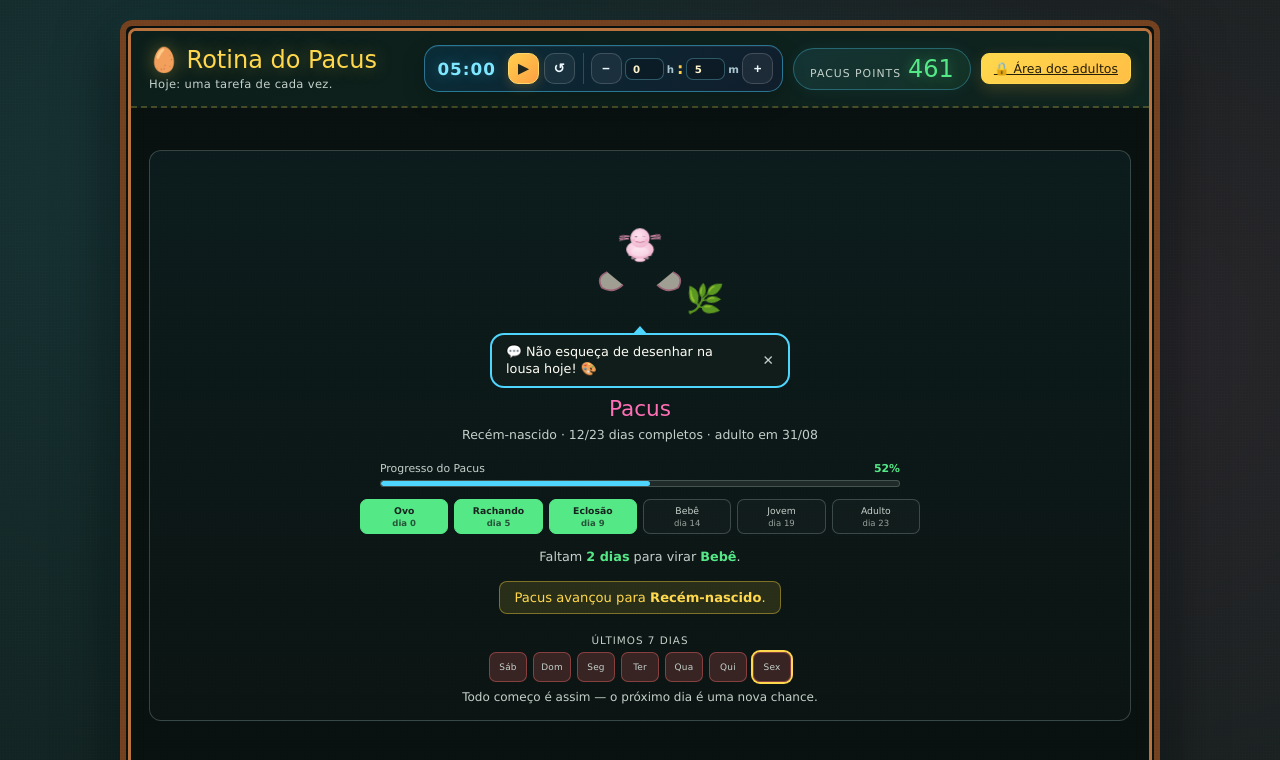
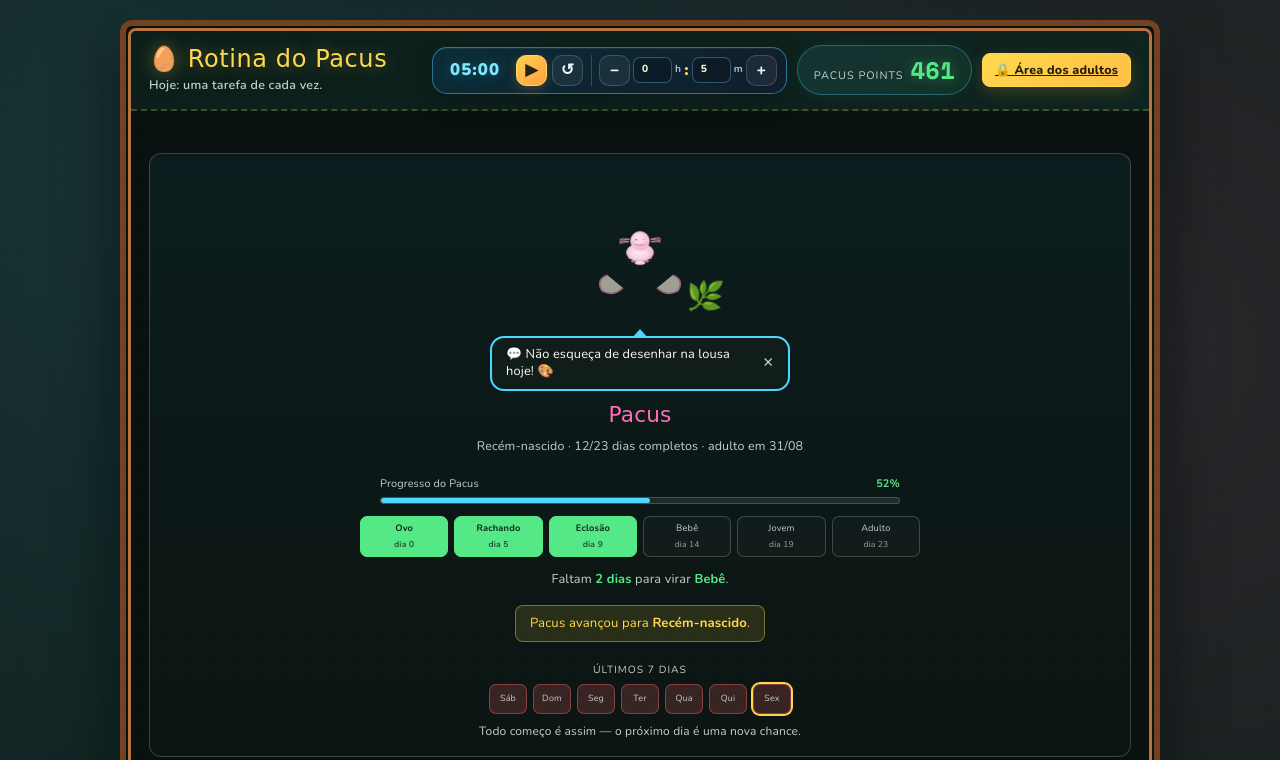
Before and after one commit to taukkunen1/rotina, a plain HTML site: page index.html in a window 1280 px wide. Shown: the top 760 px of the page. Drawn offline with nearby package versions, Linux system fonts and the light colour scheme; no server answers.

Commit message:
Aprimora tipografia global e hierarquia textual

```diff
--- a/theme.css
+++ b/theme.css
@@ -1,34 +1,41 @@
-/* Tema global e hierarquia visual */
+@import url('https://fonts.googleapis.com/css2?family=Baloo+2:wght@500;600;700;800&family=Nunito:wght@400;500;600;700;800;900&family=Space+Mono:wght@400;700&display=swap');
+
+/* Tema global, hierarquia visual e tipografia */
 :root{
-  --board:#101d1a;
-  --board-edge:#08110f;
-  --chalk:#fffdf6;
-  --chalk-dim:#c4d0ca;
-  --yellow:#ffd84d;
-  --pink:#ff6fb5;
-  --blue:#4fd6ff;
-  --orange:#ff9d4d;
-  --green:#55e887;
-  --red:#ff6678;
-  --wood:#b8733f;
-  --wood-dark:#71401f;
-  --line:rgba(226,255,242,.20);
-  --focus:#ffe785;
+  --board:#101d1a; --board-edge:#08110f; --chalk:#fffdf6; --chalk-dim:#c4d0ca;
+  --yellow:#ffd84d; --pink:#ff6fb5; --blue:#4fd6ff; --orange:#ff9d4d;
+  --green:#55e887; --red:#ff6678; --wood:#b8733f; --wood-dark:#71401f;
+  --line:rgba(226,255,242,.20); --focus:#ffe785;
+  --font-body:'Nunito',system-ui,sans-serif;
+  --font-display:'Baloo 2',var(--font-body);
+  --font-mono:'Space Mono',ui-monospace,monospace;
 }
-body{background:radial-gradient(circle at 12% 5%,rgba(79,214,255,.11),transparent 27%),radial-gradient(circle at 88% 10%,rgba(255,111,181,.10),transparent 25%),radial-gradient(circle at 50% 100%,rgba(85,232,135,.08),transparent 35%),var(--board)}
+
+html{font-family:var(--font-body)}
+body{font-family:var(--font-body);font-size:16px;line-height:1.5;letter-spacing:.01em;background:radial-gradient(circle at 12% 5%,rgba(79,214,255,.11),transparent 27%),radial-gradient(circle at 88% 10%,rgba(255,111,181,.10),transparent 25%),radial-gradient(circle at 50% 100%,rgba(85,232,135,.08),transparent 35%),var(--board)}
+button,input,select,textarea{font:inherit}
+h1,h2,h3,.period-title,.adult-card h2,.celebration-title{font-family:var(--font-display);font-weight:800;letter-spacing:.015em;line-height:1.12}
+h1{font-size:clamp(1.7rem,4vw,2.45rem)}
+h2{font-size:clamp(1.2rem,3vw,1.65rem)}
+h3{font-size:1.08rem}
+.topbar h1{text-shadow:0 0 18px rgba(255,216,77,.35);letter-spacing:.025em}
+.topbar-context,.hint,.adult-note{font-weight:600;letter-spacing:.02em}
+.num,.points,#totalPoints,.compact-timer-display{font-family:var(--font-mono);font-weight:700;font-variant-numeric:tabular-nums}
+.btn,.icon-btn,.adult-page-link,.task,.hair-btn,.compact-timer button{font-weight:800;letter-spacing:.015em}
+.task{font-size:.98rem}.task small,.task .sub{font-size:.78rem;font-weight:600;color:var(--chalk-dim)}
+.period-title,.period h2,.focus-step .focus-label{color:var(--yellow);text-shadow:0 0 10px rgba(255,216,77,.16)}
 .board-frame{box-shadow:0 22px 60px rgba(0,0,0,.58),0 0 30px rgba(79,214,255,.06),inset 0 0 0 6px var(--wood-dark)}
 .board-inner{border-color:var(--wood);box-shadow:inset 0 0 28px rgba(255,216,77,.025)}
 .topbar{background:linear-gradient(135deg,rgba(12,31,27,.98),rgba(16,38,33,.94));border-bottom-color:rgba(255,216,77,.24)}
-.topbar h1{text-shadow:0 0 18px rgba(255,216,77,.35)}
-.topbar-context{margin:.2rem 0 0;font-size:.72rem;color:var(--chalk-dim);letter-spacing:.03em}
+.topbar-context{margin:.2rem 0 0;font-size:.78rem;color:var(--chalk-dim)}
 .daily-routine{display:flex;flex-direction:column;gap:12px}.daily-routine>.periods{order:3}.daily-routine>.hair-section{order:4}.daily-routine>#gameTimerSection{order:5}.daily-routine>.block-collapsible{order:8}.daily-routine>#focusCard{order:1}.daily-routine>#weekendIndicator,.daily-routine>#lightDayBanner,.daily-routine>#freshStartArea{order:0}.daily-routine>#invisibleWinsCard{order:6}
 .pacus-total{background:linear-gradient(135deg,rgba(79,214,255,.10),rgba(85,232,135,.08));border-color:rgba(79,214,255,.32);box-shadow:0 0 18px rgba(79,214,255,.06)}.pacus-total .num{color:var(--green);text-shadow:0 0 12px rgba(85,232,135,.38)}
 .icon-btn{border-color:rgba(79,214,255,.30);background:rgba(79,214,255,.045);color:var(--chalk)}.icon-btn:hover{border-color:var(--blue);background:rgba(79,214,255,.13);box-shadow:0 0 14px rgba(79,214,255,.12)}
 .icon-btn.primary{color:#241e08;border-color:var(--yellow);background:linear-gradient(135deg,var(--yellow),#ffbf45);box-shadow:0 5px 16px rgba(255,190,69,.18)}
 .block,.block-collapsible,.focus-card,.hair-section,.adult-card{border-color:rgba(79,214,255,.20);box-shadow:0 8px 24px rgba(0,0,0,.10)}
-.period-title,.period h2,.focus-step .focus-label{color:var(--yellow);text-shadow:0 0 10px rgba(255,216,77,.16)}.task.done{background:linear-gradient(90deg,rgba(85,232,135,.14),rgba(79,214,255,.05));border-color:rgba(85,232,135,.38)}.task.done .check{color:var(--green)}.task:hover{border-color:rgba(79,214,255,.45);background:rgba(79,214,255,.055)}
+.task.done{background:linear-gradient(90deg,rgba(85,232,135,.14),rgba(79,214,255,.05));border-color:rgba(85,232,135,.38)}.task.done .check{color:var(--green)}.task:hover{border-color:rgba(79,214,255,.45);background:rgba(79,214,255,.055)}
 .points{color:var(--yellow);text-shadow:0 0 8px rgba(255,216,77,.25)}.weekend-indicator{background:rgba(255,157,77,.13);border-color:rgba(255,157,77,.48);color:#ffc48d}.light-day-banner{background:rgba(79,214,255,.11);border-color:rgba(79,214,255,.42);color:#9ce9ff}
 .game-timer-fill{background:linear-gradient(90deg,var(--pink),#b77cff)}.game-timer-btn{background:linear-gradient(135deg,var(--pink),#c36cff);color:#2a0d21}.adult-page-header{background:linear-gradient(135deg,rgba(79,214,255,.07),rgba(255,111,181,.05))}.adult-page-link{background:linear-gradient(135deg,rgba(79,214,255,.14),rgba(85,232,135,.12));border-color:rgba(79,214,255,.38)}
 .adult-page-shell{max-width:980px}.adult-card h2{color:var(--yellow)}.adult-card{position:relative}.adult-card:has(.adult-page-link){border-left:3px solid rgba(79,214,255,.5)}
 @media (prefers-reduced-motion:no-preference){.icon-btn,.adult-page-link,.task{transition:transform .15s ease,background .15s ease,border-color .15s ease,box-shadow .15s ease}.task:hover,.adult-page-link:hover{transform:translateY(-1px)}}
-@media(max-width:760px){.topbar{align-items:flex-start}.topbar-right{width:100%;flex-wrap:wrap}.daily-routine{gap:10px}}
+@media(max-width:760px){body{font-size:15px}.topbar{align-items:flex-start}.topbar-right{width:100%;flex-wrap:wrap}.daily-routine{gap:10px}.task{font-size:.94rem}}
```
